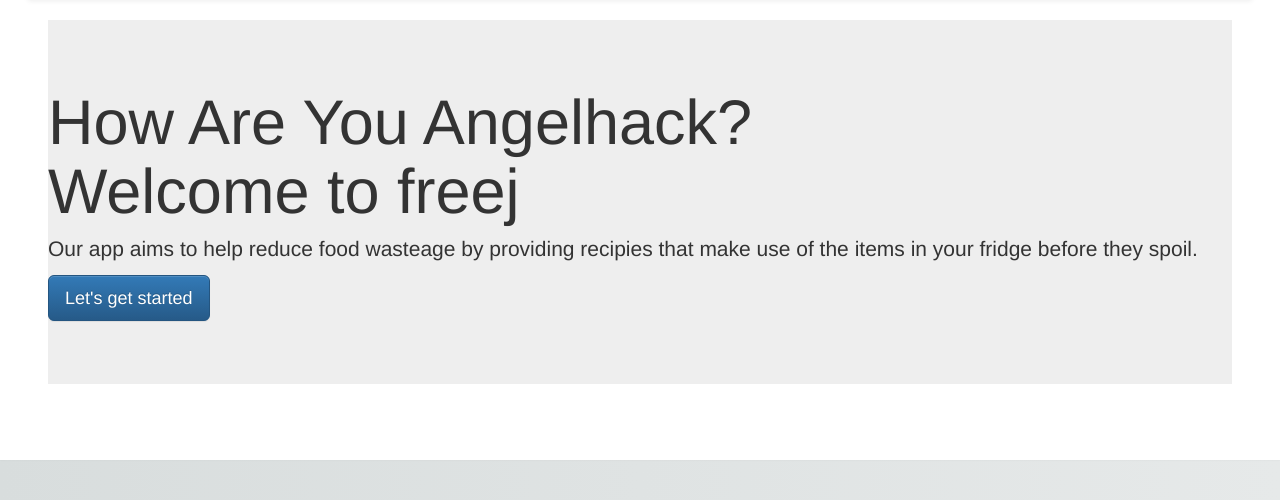
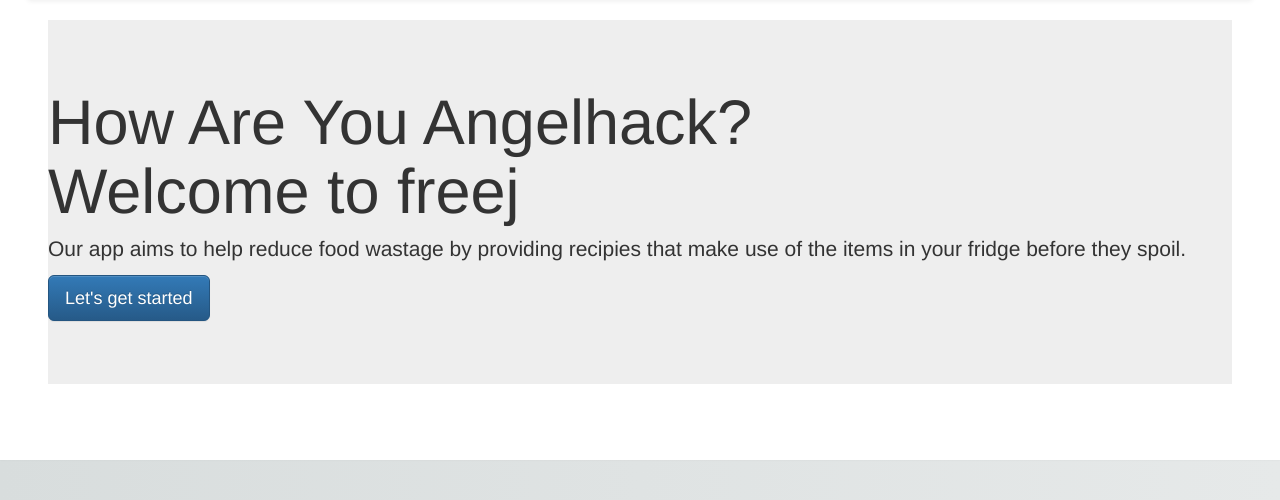
Before and after one commit to klachhani/freej, a Flask app: page / in a window 1280 px wide. Shown: the part 79-579 px from the top of the page. Run offline with Flask 2, Linux system fonts and the light colour scheme; some libraries are stand-ins or nearby versions.

Commit message:
I also did things

```diff
--- a/templates/hello.html
+++ b/templates/hello.html
@@ -3,7 +3,7 @@
 
 <h1><div class="jumbotron" style="margin: 20px">
   <h1>How Are You Angelhack?<br> Welcome to freej</h1>
-  <p>Our app aims to help reduce food wasteage by providing recipies that make use of the items in your fridge before they spoil. </p>
+  <p>Our app aims to help reduce food wastage by providing recipies that make use of the items in your fridge before they spoil. </p>
   <p><a class="btn btn-primary btn-lg" href="/user/2" role="button">Let's get started</a></p>
 </div>
 </h1>
--- a/templates/user.html
+++ b/templates/user.html
@@ -134,7 +134,7 @@
             {% endfor %}
 
 
-            <div class="panel panel-default" id="accordion">
+        <!--<div class="panel panel-default" id="accordion">
                 <a href="#collapse2" data-toggle="collapse" data-parent="#accordion">
                     <div class="panel-heading">
                         <h4>"Title"</h4>
@@ -156,7 +156,7 @@
                     "Instructions"
                     </p>
                 </div>
-            </div>
+            </div> -->
 
         </div>
     </div>
```
